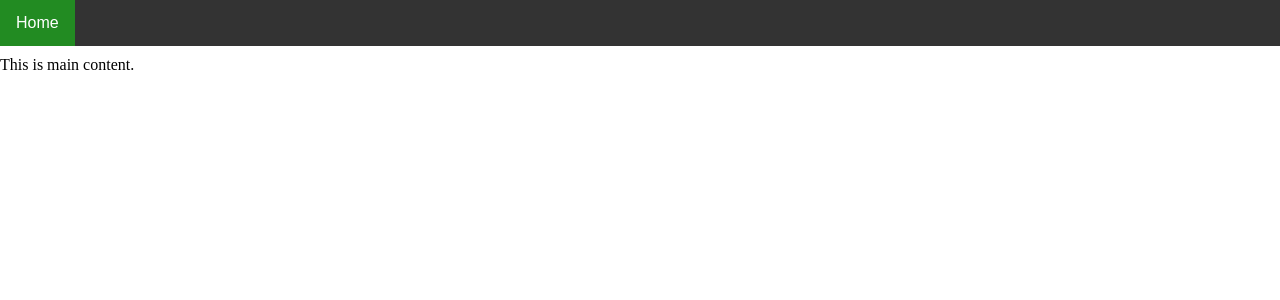
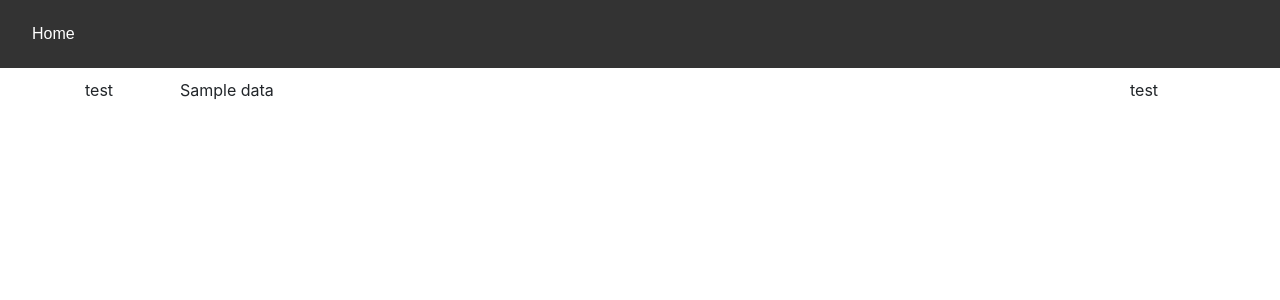
Before and after one commit to Jordan-Ireland/CNN, a Flask app: template flask_app/templates/home.html in a window 1280 px wide. Shown: the top 300 px of the page. Run offline with Flask 2, Linux system fonts and the light colour scheme; the template is opened without the code that fills it: most values are stand-ins (such as "Sample title", 1, 10 or a date in 2020); some libraries are stand-ins or nearby versions.

Commit message:
AAdded model loading code

```diff
--- a/flask_app/app.py
+++ b/flask_app/app.py
@@ -2,9 +2,32 @@ from flask import Flask, render_template
 
 app = Flask(__name__)
 
+from tensorflow.keras.models import model_from_json
+from tensorflow.keras.preprocessing.image import ImageDataGenerator
+import PIL
+
+test_model = ImageDataGenerator(rescale=1./255)
+
+test = test_model.flow_from_directory(
+    '../Rock-Paper-Scissors/test',
+    target_size=(150,150),
+    class_mode='categorical'
+)
+
+json_file = open('../model.json','r')
+loaded_model_json = json_file.read()
+json_file.close()
+loaded_model = model_from_json(loaded_model_json)
+loaded_model.load_weights('../20_epochs.h5')
+print('Loaded Model from Disk')
+
+loaded_model.compile(optimizer='rmsprop', loss='categorical_crossentropy',metrics=['accuracy'])
+
 @app.route('/')
 def home():
-    return render_template('home.html')
+    score = loaded_model.evaluate(test,verbose=0)
+    score_return = '%s: %.2f%%' % (loaded_model.metrics_names[1], score[1]*100)
+    return render_template('home.html', data=score_return)
 
 
 if __name__ == '__main__':
--- a/flask_app/templates/home.html
+++ b/flask_app/templates/home.html
@@ -1,17 +1,11 @@
-<!DOCTYPE html>
-<html lang="en">
-<head>
-    <link rel="stylesheet" type="text/css" href="{{url_for('static', filename='css/main.css')}}" />
-    <meta charset="UTF-8">
-    <title>RPS</title>
-</head>
-<body>
-    <div class="navbar">
-        <a href="/">Home</a>
-    </div>
+{% extends 'layout.html' %}
 
-    <div class="main-content">
-        This is main content.
-    </div>
-</body>
-</html>
+{% block maincontent %}
+
+<div class="row">
+    <div class="col-1">test</div>
+    <div class="col-10">{{data}}</div>
+    <div class="col-1">test</div>
+</div>
+
+{% endblock %}
--- /dev/null
+++ b/flask_app/templates/layout.html
@@ -0,0 +1,22 @@
+<!DOCTYPE html>
+<html lang="en">
+<head>
+    <link rel="stylesheet" type="text/css" href="{{url_for('static', filename='css/main.css')}}" />
+    <link rel="stylesheet" href="https://stackpath.bootstrapcdn.com/bootstrap/4.3.1/css/bootstrap.min.css" integrity="sha384-ggOyR0iXCbMQv3Xipma34MD+dH/1fQ784/j6cY/iJTQUOhcWr7x9JvoRxT2MZw1T" crossorigin="anonymous">
+    <meta charset="UTF-8">
+    <title>RPS</title>
+</head>
+<body>
+    <div class="navbar">
+        <a href="/">Home</a>
+    </div>
+
+    <div class="main-content container">
+        {% block maincontent %}{% endblock %}
+    </div>
+</body>
+
+<script src="https://code.jquery.com/jquery-3.3.1.slim.min.js" integrity="sha384-q8i/X+965DzO0rT7abK41JStQIAqVgRVzpbzo5smXKp4YfRvH+8abtTE1Pi6jizo" crossorigin="anonymous"></script>
+<script src="https://cdnjs.cloudflare.com/ajax/libs/popper.js/1.14.7/umd/popper.min.js" integrity="sha384-UO2eT0CpHqdSJQ6hJty5KVphtPhzWj9WO1clHTMGa3JDZwrnQq4sF86dIHNDz0W1" crossorigin="anonymous"></script>
+<script src="https://stackpath.bootstrapcdn.com/bootstrap/4.3.1/js/bootstrap.min.js" integrity="sha384-JjSmVgyd0p3pXB1rRibZUAYoIIy6OrQ6VrjIEaFf/nJGzIxFDsf4x0xIM+B07jRM" crossorigin="anonymous"></script>
+</html>
```
Also changed, not shown: 3 other files.
